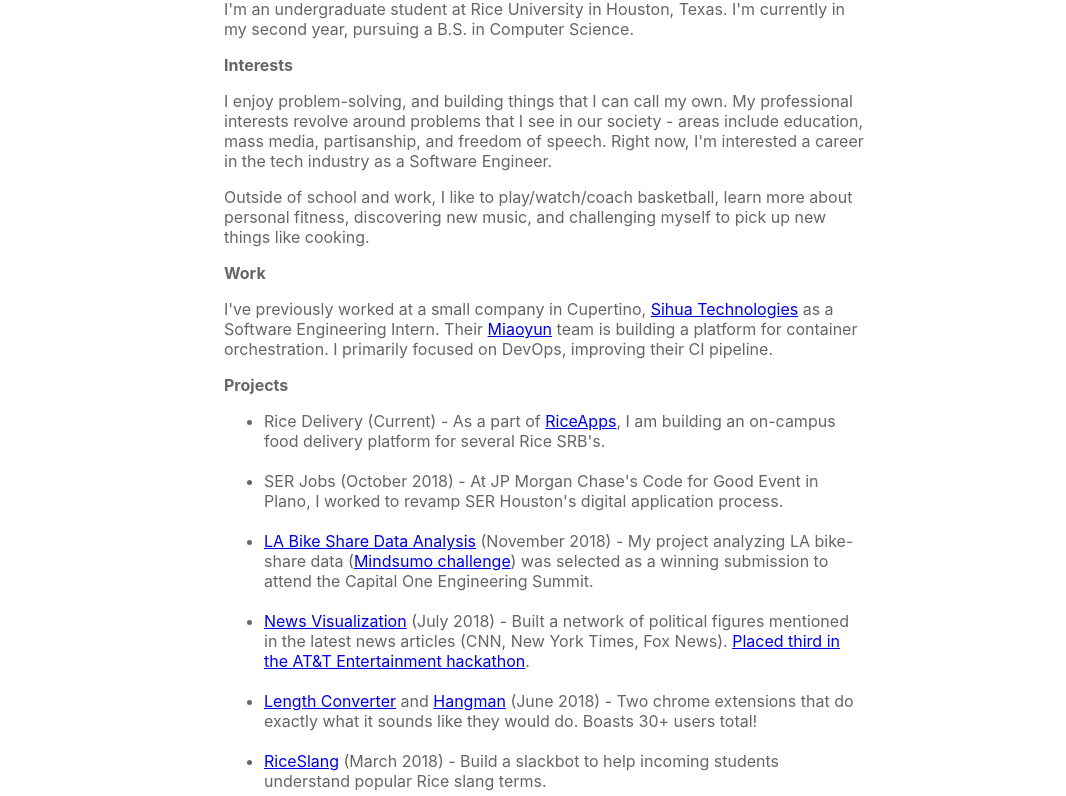
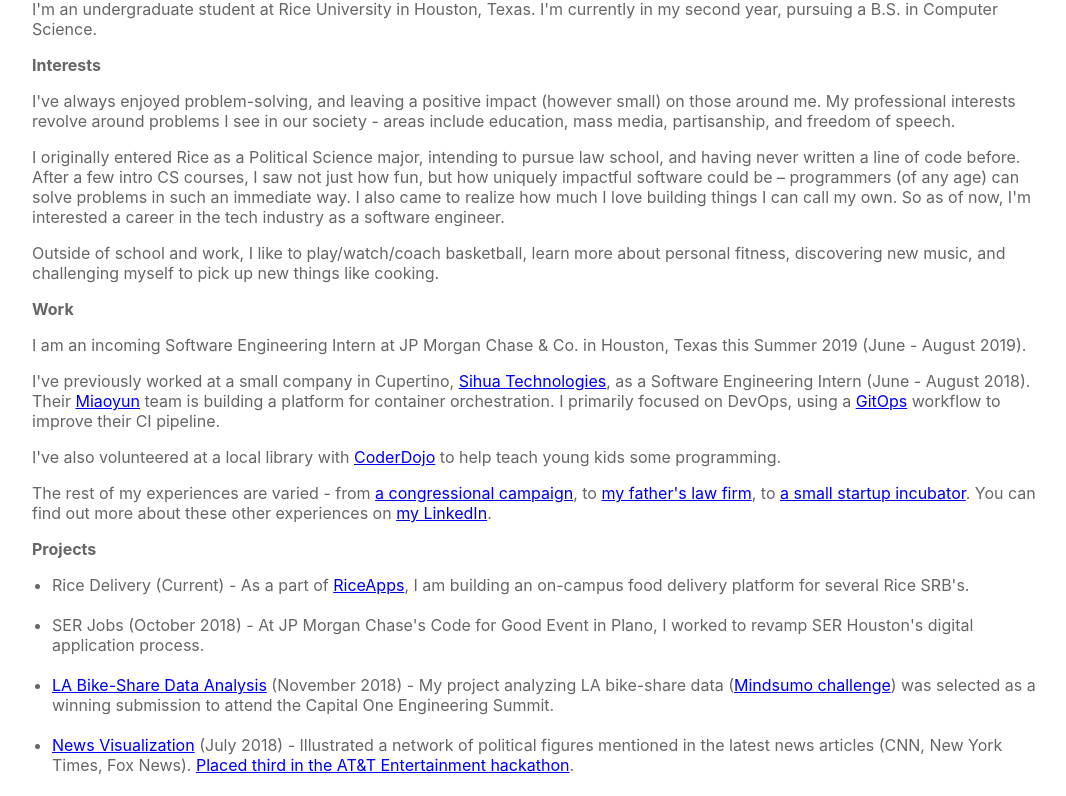
Before and after one commit to shrimpynuts/react-portfolio, a React (Create React App) app: page / in a window 1280 px wide. Shown: the part 371-1167 px from the top of the page, without its empty margins (96-1162 px from the left). Built offline with nearby package versions, Linux system fonts and the light colour scheme.

Commit message:
changed paragraphs, mobile different styling

```diff
--- a/src/App.css
+++ b/src/App.css
@@ -10,6 +10,30 @@
   text-align: left;
   padding-bottom: 5%;
   /* font-family: "Segoe UI", Candara, "Bitstream Vera Sans", "DejaVu Sans", "Bitstream Vera Sans", "Trebuchet MS", Verdana, "Verdana Ref", sans-serif; */
-  /* color: grey */
   color: #666666
 }
+
+ul {
+  padding-left: 20px;
+}
+
+
+/* Smartphones (portrait and landscape) ----------- */
+@media only screen
+and (min-device-width : 320px)
+and (max-device-width : 480px) {
+.App-main {
+  padding-left: 10%;
+  padding-right: 10%;
+}
+}
+
+/* iPads (portrait and landscape) ----------- */
+@media only screen
+and (min-device-width : 768px)
+and (max-device-width : 1024px) {
+.App-main {
+  padding-left: 10%;
+  padding-right: 10%;
+}
+}
--- a/src/App.js
+++ b/src/App.js
@@ -1,12 +1,14 @@
 import React, { Component } from 'react';
 import './App.css';
+import img from './files/head.jpeg'
+import pdf from './files/Jonathan-Cai-Resume.pdf'
 
 class App extends Component {
   render() {
     return (
       <div className="App">
         <div className="App-main">
-        <img src={require("./head.jpeg")} width={250} height={250} />
+        <img src={img} width={250} height={250} />
           <p>
             Hi! I'm Jonathan Cai.
           </p>
@@ -16,10 +18,17 @@
           </p>
           <b>Interests</b>
           <p>
-          I enjoy problem-solving, and building things that I can call my own.
-          My professional interests revolve around problems that I see in our society
+            I've always enjoyed problem-solving, and leaving a positive impact (however small) on those around me.
+            My professional interests revolve around problems I see in our society
             - areas include education, mass media, partisanship, and freedom of speech.
-          Right now, I'm interested a career in the tech industry as a Software Engineer.
+            {/* but more generally, I'm interested in any opportunity that allows me to use my problem-solving, analytical, and communication skills to leave a positive impact. */}
+          </p>
+          <p>
+            I originally entered Rice as a Political Science major, intending to pursue law school, and having never written a line of code before.
+            After a few intro CS courses, I saw not just how fun, but how uniquely impactful software could be
+            – programmers (of any age) can solve problems in such an immediate way.
+            I also came to realize how much I love building things I can call my own.
+            So as of now, I'm interested a career in the tech industry as a software engineer.
           </p>
           <p>
             Outside of school and work, I like to play/watch/coach basketball, learn more about personal fitness,
@@ -27,54 +36,65 @@
           </p>
           <b>Work</b>
           <p>
-          I've previously worked at a small company in Cupertino, <a href="https://www.sihuatech.com/">Sihua Technologies</a> as
-          a Software Engineering Intern.
+            I am an incoming Software Engineering Intern at JP Morgan Chase & Co. in Houston, Texas this Summer 2019 (June - August 2019).
+          </p>
+          <p>
+            I've previously worked at a small company in Cupertino, <a href="https://www.sihuatech.com/">Sihua Technologies</a>, as
+            a Software Engineering Intern (June - August 2018).
             Their <a href="http://miaoyun.io/">Miaoyun</a> team is building a platform for container orchestration.
-          I primarily focused on DevOps, improving their CI pipeline.
+            I primarily focused on DevOps, using a <a href="https://www.weave.works/blog/gitops-operations-by-pull-request">GitOps</a> workflow to
+            improve their CI pipeline.
+          </p>
+          <p>
+            I've also volunteered at a local library with <a href="https://coderdojo.com/">CoderDojo</a> to help teach young kids some programming.
+          </p>
+          <p>
+            The rest of my experiences are varied - from <a href="https://khanna.house.gov/">a congressional campaign</a>, to <a href="https://www.sacattorneys.com/">my father's law firm</a>, to <a href="http://www.ufrate.com/en/">a small startup incubator</a>.
+            You can find out more about these other experiences on <a href="https://www.linkedin.com/in/jonathan-cai/">my LinkedIn</a>.
           </p>
 
           <b>Projects</b>
           <ul>
             <li>
               Rice Delivery (Current) -
-              As a part of <a href="https://www.sihuatech.com/">RiceApps</a>, I am building an on-campus food delivery platform for several Rice SRB's.
+              As a part of <a href="https://www.riceapps.org/">RiceApps</a>, I am building an on-campus food delivery platform for several Rice SRB's.
             </li>
             <br></br>
             <li>SER Jobs (October 2018) -
               At JP Morgan Chase's Code for Good Event in Plano, I worked to revamp SER Houston's digital application process.
             </li>
             <br></br>
-            <li> <a href="https://capital-one-bikes-jonathancai.herokuapp.com/">LA Bike Share Data Analysis</a> (November 2018) -
+            <li> <a href="https://capital-one-bikes-jonathancai.herokuapp.com/">LA Bike-Share Data Analysis</a> (November 2018) -
               My project analyzing LA bike-share data (<a href="https://www.mindsumo.com/contests/bikeshare-data">Mindsumo challenge</a>) was selected as a winning submission to attend the Capital One Engineering Summit.
             </li>
             <br></br>
             <li><a href="http://news-visualize.herokuapp.com/">News Visualization</a> (July 2018) -
-              Built a network of political figures mentioned in the latest news articles (CNN, New York Times, Fox News).&nbsp;
+              Illustrated a network of political figures mentioned in the latest news articles (CNN, New York Times, Fox News).&nbsp;
               <a href="https://developer.att.com/blog/2018-entertainment-hackathon-winners-santa-clara">Placed third in the AT&T Entertainment hackathon</a>.
             </li>
             <br></br>
             <li>
               <a href="https://chrome.google.com/webstore/detail/length-converter/gnmcakofhhbmljpocbklhdboifijfdmk/reviews?hl=en&">Length Converter</a> and&nbsp;
               <a href="https://chrome.google.com/webstore/detail/hangman/dgicdiobkdfpalmbbdcmmjhmnpaicnkh?hl=en&">Hangman</a> (June 2018) -
-              Two chrome extensions that do exactly what it sounds like they would do. Boasts 30+ users total!
+              Two chrome extensions that do exactly what it sounds like they would do. Boasts nearly 40 users!
             </li>
             <br></br>
             <li><a href="https://devpost.com/software/riceslang">RiceSlang</a> (March 2018) -
-              Build a slackbot to help incoming students understand popular Rice slang terms.
+              Built a slackbot to help incoming students understand popular Rice slang terms. Submission to HackRice 7.5.
             </li>
           </ul>
           <p>
             More about me: &nbsp;
             <a href="https://www.linkedin.com/in/jonathan-cai/">LinkedIn</a> &nbsp;
             <a href="https://github.com/jonathancai11">Github</a> &nbsp;
-            <a href="resume.pdf" target="Jonathan Cai Resume">Resume</a>
+            <a href={pdf} target="Jonathan Cai Resume">Resume</a>
           </p>
           <p>
           Feel free to reach out: caimjonathan@gmail.com
           </p>
 
           <footer>
-            <i>Last updated 12/07/2018.</i>
+            <i>Last updated 12/17/2018.</i>
           </footer>
 
         </div>
```
Also changed, not shown: src/head.jpeg (deleted), 1 other file (tests, documents, lock files or other folders). Lines whose indentation alone changed are shown as unchanged.
